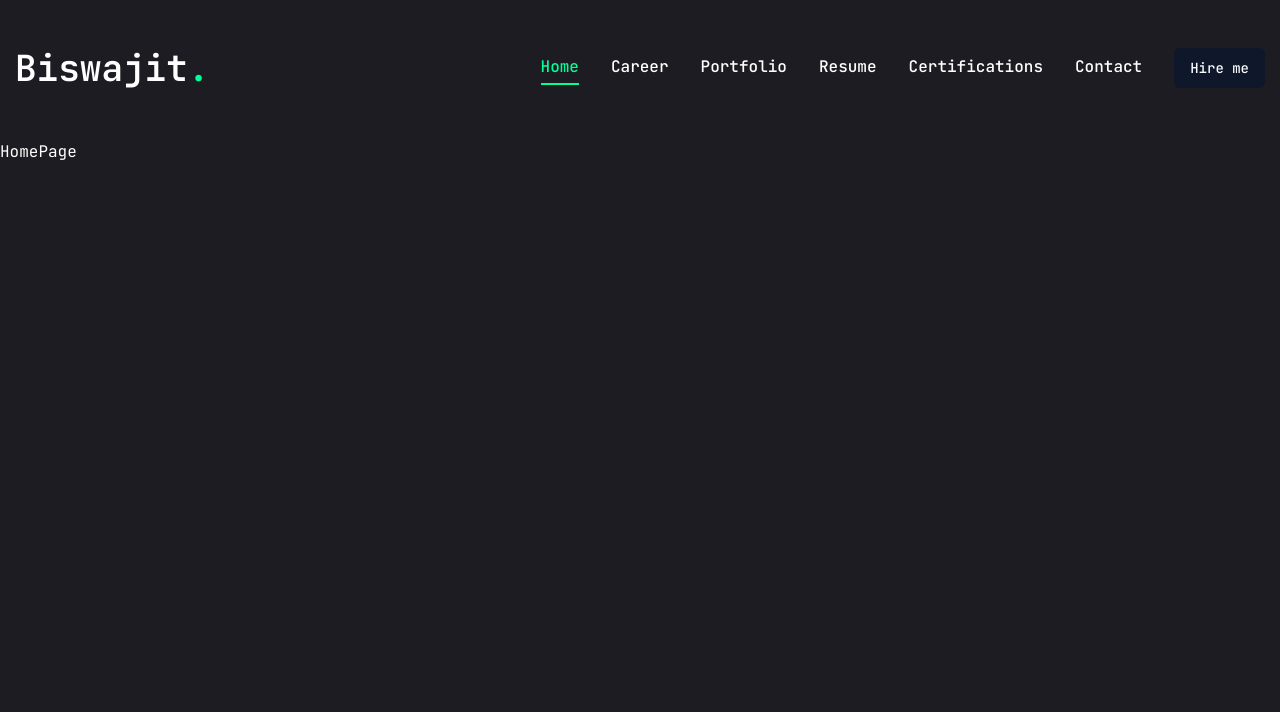
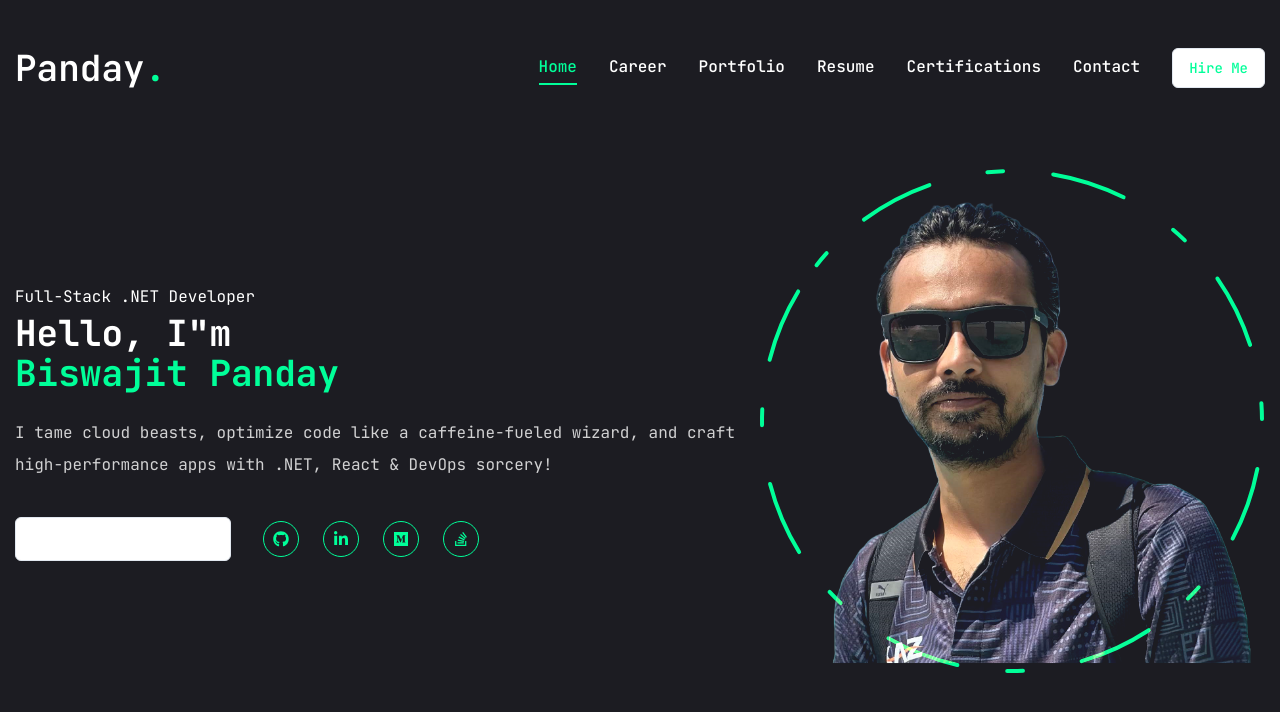
Before and after one commit to biswajitpanday/biswajitpanday.github.io, a Next.js app: page / in a window 1280 px wide. Shown: the top 712 px of the page. Built offline with nearby package versions, Linux system fonts and the light colour scheme.

Commit message:
Home page work in progress.

```diff
--- a/app/page.tsx
+++ b/app/page.tsx
@@ -1,5 +1,79 @@
-export default function Home() {
+import Photo from "@/components/Photo";
+import Socials from "@/components/Socials";
+import { Button } from "@/components/ui/button";
+import { FiDownload } from "react-icons/fi";
+
+const Home = () => {
   return (
-    <main>HomePage</main>
+    <section className="h-full">
+      <div className="container mx-auto h-full">
+        <div className="flex flex-col xl:flex-row items-center justify-between xl:pt-8 xl:pb-24">
+          <div className="text-center xl:text-left order-2 xl:order-none">
+            <span>Full-Stack .NET Developer</span>
+            <h1 className="text-4xl font-bold mb-6">
+              Hello, I&quot;m <br />
+              <span className="text-secondary-default">Biswajit Panday</span>
+            </h1>
+            <p className="max-w-[500pxx] mb-9 text-white/80">
+              I tame cloud beasts, optimize code like a caffeine-fueled wizard,
+              and craft high-performance apps with .NET, React & DevOps sorcery!
+            </p>
+            <div className="flex flex-col xl:flex-row items-center gap-8">
+              <Button
+                variant="outline"
+                size="lg"
+                className="uppercase flex items-center gap-2"
+              >
+                <span>Download Resume</span>
+                <FiDownload className="text-xl" />
+              </Button>
+              <div className="mb-8 xl:mb-0">
+                <Socials
+                  containerStyles="flex gap-6"
+                  iconStyles="w-9 h-9 border border-secondary-default rounded-full flex justify-center
+                  items-center text-secondary-default text-base hover:bg-secondary-default
+                  hover:text-primary hover:transition-all duration-500"
+                />
+              </div>
+            </div>
+          </div>
+          <div className="order-1 xl:order-none mb-8 xl:mb-0">
+            <Photo />
+          </div>
+        </div>
+      </div>
+    </section>
   );
-}
+};
+
+export default Home;
+
+// I architect scalable cloud solutions and build high-performance applications using .NET, React, and cutting-edge DevOps practices.
+// I tame cloud beasts, optimize code like a caffeine-fueled wizard, and craft high-performance apps with .NET, React & DevOps sorcery!
+// I summon scalable clouds, bend code to my will, and forge high-performance apps with .NET, React & DevOps alchemy!
+// I design scalable cloud solutions, write clean, efficient code, and build high-performance apps with .NET, React, and DevOps expertise.
+
+// 1️⃣ Mr. Robot Style 🤖
+// "I architect cloud fortresses, write code like a vigilante, and deploy high-performance apps faster than an fsociety hack. .NET, React, DevOps—no root required."
+
+// 2️⃣ The Matrix Style 🟩
+// "I see the code behind reality, crafting scalable cloud architectures and high-performance apps with .NET, React & DevOps. There is no spoon—only clean code."
+
+// 3️⃣ Silicon Valley Style 🚀
+// "I optimize cloud solutions, scale apps like Pied Piper, and write .NET & React code that actually works—no tabs vs. spaces debate needed."
+
+// 4️⃣ Tron Style ⚡
+// "I ride the grid, architecting cloud solutions and deploying high-performance .NET & React apps at light speed. DevOps is my identity disc!"
+
+// 5️⃣ The Social Network Style 💻
+// "I build scalable cloud platforms, write clean .NET & React code, and optimize performance—because a high-availability system is cooler than a billion dollars."
+
+// 1️⃣ "Engineering Scalable Cloud Solutions & High-Performance Apps with .NET, React & DevOps." (Professional, recruiter-friendly)
+
+// 2️⃣ "Code, Cloud & Creativity—Crafting Digital Solutions That Scale with .NET & React." (Balanced between technical and engaging)
+
+// 3️⃣ "Turning Ideas into Scalable Software—.NET, React & DevOps Powering the Future." (Startup-friendly and innovation-driven)
+
+// 4️⃣ "Architecting Digital Experiences—From Cloud to Code, One Scalable App at a Time." (Ideal for senior-level positioning)
+
+// 5️⃣ "Cloud, Code & Cutting-Edge Tech—Solving Complex Problems with .NET & React." (Simple, yet powerful)
--- a/components/Header.tsx
+++ b/components/Header.tsx
@@ -1,6 +1,7 @@
 import Link from "next/link";
 import { Button } from "./ui/button";
 import Nav from "./Nav";
+import MobileNav from "./MobileNav";
 
 const Header = () => {
   return (
@@ -8,7 +9,7 @@ const Header = () => {
       <div className="container mx-auto flex justify-between items-center">
         <Link href={"/"}>
           <h1 className="text-4xl font-semibold">
-            Biswajit<span className="text-secondary-default">.</span>
+            Panday<span className="text-secondary-default">.</span>
           </h1>
         </Link>
 
@@ -16,14 +17,13 @@ const Header = () => {
         <div className="hidden xl:flex items-center gap-8">
           <Nav />
           <Link href={"/contact"}>
-            <Button>Hire me</Button>
+            <Button variant="outline" className="text-secondary-default">Hire Me</Button>
           </Link>
         </div>
 
         {/* Mobile Navigation */}
         <div className="xl:hidden">
-          Mobile Navigation
-          <Nav />
+            <MobileNav />
         </div>
       </div>
     </header>
--- /dev/null
+++ b/components/MobileNav.tsx
@@ -0,0 +1,52 @@
+"use client";
+import { Sheet, SheetContent, SheetTrigger } from "@/components/ui/sheet";
+import Link from "next/link";
+import { usePathname } from "next/navigation";
+import { CiMenuFries } from "react-icons/ci";
+
+const links = [
+  { name: "home", path: "/" },
+  { name: "career", path: "/career" },
+  { name: "portfolio", path: "/portfolio" },
+  { name: "resume", path: "/resume" },
+  { name: "certifications", path: "/certifications" },
+  { name: "contact", path: "/contact" },
+];
+
+const MobileNav = () => {
+  const pathName = usePathname();
+  return (
+    <Sheet>
+      <SheetTrigger>
+        <CiMenuFries className="text-[32] text-secondary-default" />
+      </SheetTrigger>
+      <SheetContent className="flex flex-col">
+        <div className="mt-32 mb-40 text-center text-2xl">
+          <Link href={"/"}>
+            <h1 className="text-4xl font-semibold">
+              Panday<span className="text-secondary-default">.</span>
+            </h1>
+          </Link>
+        </div>
+        <nav className="flex flex-col justify-center items-center gap-8">
+          {links.map((link, index) => {
+            return (
+              <Link
+                key={index}
+                href={link.path}
+                className={`${
+                  link.path === pathName &&
+                  "text-secondary-default border-b-2 border-secondary-default"
+                } text-xl capitalize hover:text-secondary-default transition-all`}
+              >
+                {link.name}
+              </Link>
+            );
+          })}
+        </nav>
+      </SheetContent>
+    </Sheet>
+  );
+};
+
+export default MobileNav;
--- /dev/null
+++ b/components/Photo.tsx
@@ -0,0 +1,64 @@
+"use client";
+
+import { motion } from "framer-motion";
+import Image from "next/image";
+
+const Photo = () => {
+  return (
+    <div className="w-full h-full relative">
+      <motion.div
+        initial={{ opacity: 0 }}
+        animate={{
+          opacity: 1,
+          transition: { delay: 2, duration: 0.4, ease: "easeIn" },
+        }}
+      >
+        <motion.div
+          initial={{ opacity: 0 }}
+          animate={{
+            opacity: 1,
+            transition: { delay: 2.4, duration: 0.4, ease: "easeInOut" },
+          }}
+          className="w-[298px] h-[298px] xl:w-[498px] xl:h-[498px] mix-blend-lighten absolute"
+        >
+          <Image
+            src="/assets/Panday.png"
+            priority
+            quality={100}
+            fill
+            alt="Biswajit Panday"
+            className="object-contain"
+          />
+        </motion.div>
+        <motion.svg
+          className="w-[300px] xl:w-[506px] h-[300px] xl:h-[506px]"
+          fill="transparent"
+          viewBox="0 0 506 506"
+          xmlns="http://wwww.w3.org/2000/svg"
+        >
+          <motion.circle
+            cx="253"
+            cy="253"
+            r="250"
+            stroke="#00ff99"
+            strokeWidth="4"
+            strokeLinecap="round"
+            strokeLinejoin="round"
+            initial={{ strokeDasharray: "24 10 0 0" }}
+            animate={{
+              strokeDasharray: ["15 120 25 25", "16 25 92 72", "4 250 22 22"],
+              rotate: [120, 360],
+            }}
+            transition={{
+              duration: 20,
+              repeat: Infinity,
+              repeatType: "reverse",
+            }}
+          ></motion.circle>
+        </motion.svg>
+      </motion.div>
+    </div>
+  );
+};
+
+export default Photo;
--- /dev/null
+++ b/components/Socials.tsx
@@ -0,0 +1,31 @@
+
+import Link from 'next/link'
+import {FaGithub, FaLinkedinIn, FaMedium, FaStackOverflow} from 'react-icons/fa'
+
+interface SocialsProps {
+    containerStyles: string;
+    iconStyles: string;
+}
+
+const socials = [
+    {icon: <FaGithub />, path: ''},
+    {icon: <FaLinkedinIn />, path: ''},
+    {icon: <FaMedium />, path: ''},
+    {icon: <FaStackOverflow />, path: ''}
+]
+
+const Socials = ({containerStyles, iconStyles}: SocialsProps) => {
+    return (
+        <div className={containerStyles}>
+            {socials.map((item, index) => {
+                return (
+                    <Link key={index} href={item.path} className={iconStyles}>
+                        {item.icon}
+                    </Link>
+                )
+            })}
+        </div>
+    )
+}
+
+export default Socials;
--- a/package.json
+++ b/package.json
@@ -21,7 +21,9 @@
     "lucide-react": "^0.475.0",
     "next": "15.1.7",
     "react": "^19.0.0",
+    "react-countup": "^6.5.3",
     "react-dom": "^19.0.0",
+    "react-icons": "^5.4.0",
     "tailwind-merge": "^3.0.1",
     "tailwindcss-animate": "^1.0.7"
   },
```
Also changed, not shown: public/assets/Panday.png (added), 1 other file (tests, documents, lock files or other folders).
